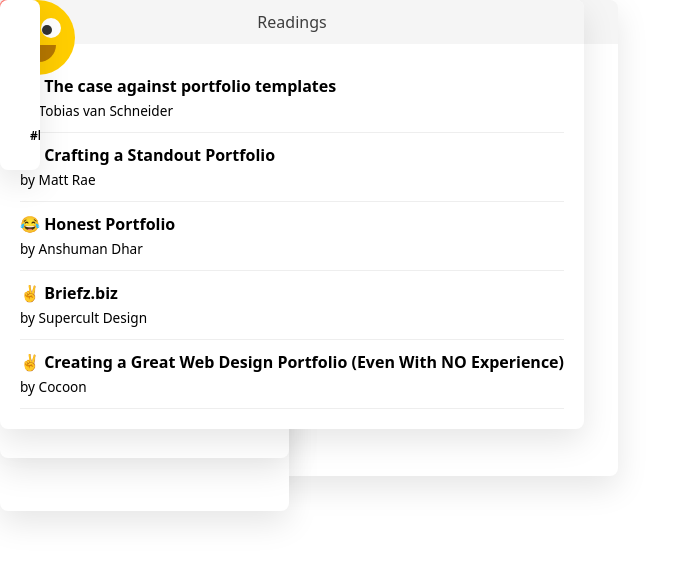
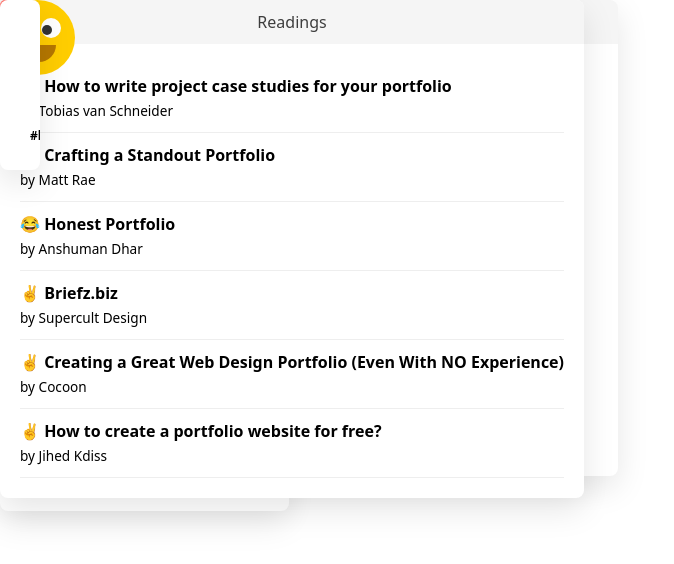
Before and after one commit to twwli/LISAA-PORTFOLIO, a plain HTML site: page index.html in a window 1280 px wide. Shown: the whole page, without its empty margins (0-674 px from the left). Drawn offline with Linux system fonts and the light colour scheme.

Commit message:
Update Reading List

```diff
--- a/index.html
+++ b/index.html
@@ -203,15 +203,15 @@
             </div>
         </div>
 
-        <div class="tile bg-white grabbable box-shadow" data-width="380" data-height="500">
+        <div class="tile bg-white grabbable box-shadow" data-width="400" data-height="540">
             <div class="tile-header">
                 <h3>Readings</h3>
             </div>
             <div class="is-reading-list">
                 <ul>
                     <li class="is-reading">
-                        <a href="https://vanschneider.com/blog/portfolio-tips/the-case-against-portfolio-tempaltes/" target="_blank" rel="nofollow">
-                            <h4>✨ The case against portfolio templates</h4>
+                        <a href="https://vanschneider.com/blog/portfolio-tips/write-project-case-studies-portfolio/" target="_blank" rel="nofollow">
+                            <h4>✨ How to write project case studies for your portfolio</h4>
                             <span class="article-author">by Tobias van Schneider</span>
                         </a>
                     </li>
@@ -234,11 +234,20 @@
                         </a>
                     </li>
                     <li class="is-reading">
-                        <a href="https://www.briefz.biz" target="_blank" rel="nofollow">
+                        <a href="https://createdbycocoon.com/post/creating-a-great-web-design-portfolio-no-experience" target="_blank" rel="nofollow">
                             <h4>✌️ Creating a Great Web Design Portfolio (Even With NO Experience)</h4>
                             <span class="article-author">by Cocoon</span>
                         </a>
                     </li>
+                    <li class="is-reading">
+                        <a href="https://dev.to/jihedkdiss/how-to-create-a-portfolio-website-for-free-4d0a" target="_blank" rel="nofollow">
+                            <h4>✌️ How to create a portfolio website for free?</h4>
+                            <span class="article-author">by Jihed Kdiss</span>
+                        </a>
+                    </li>
+
+
+
                 </ul>
             </div>
         </div>
```
Also changed, not shown: dist/index.html (+13 -4 lines).
